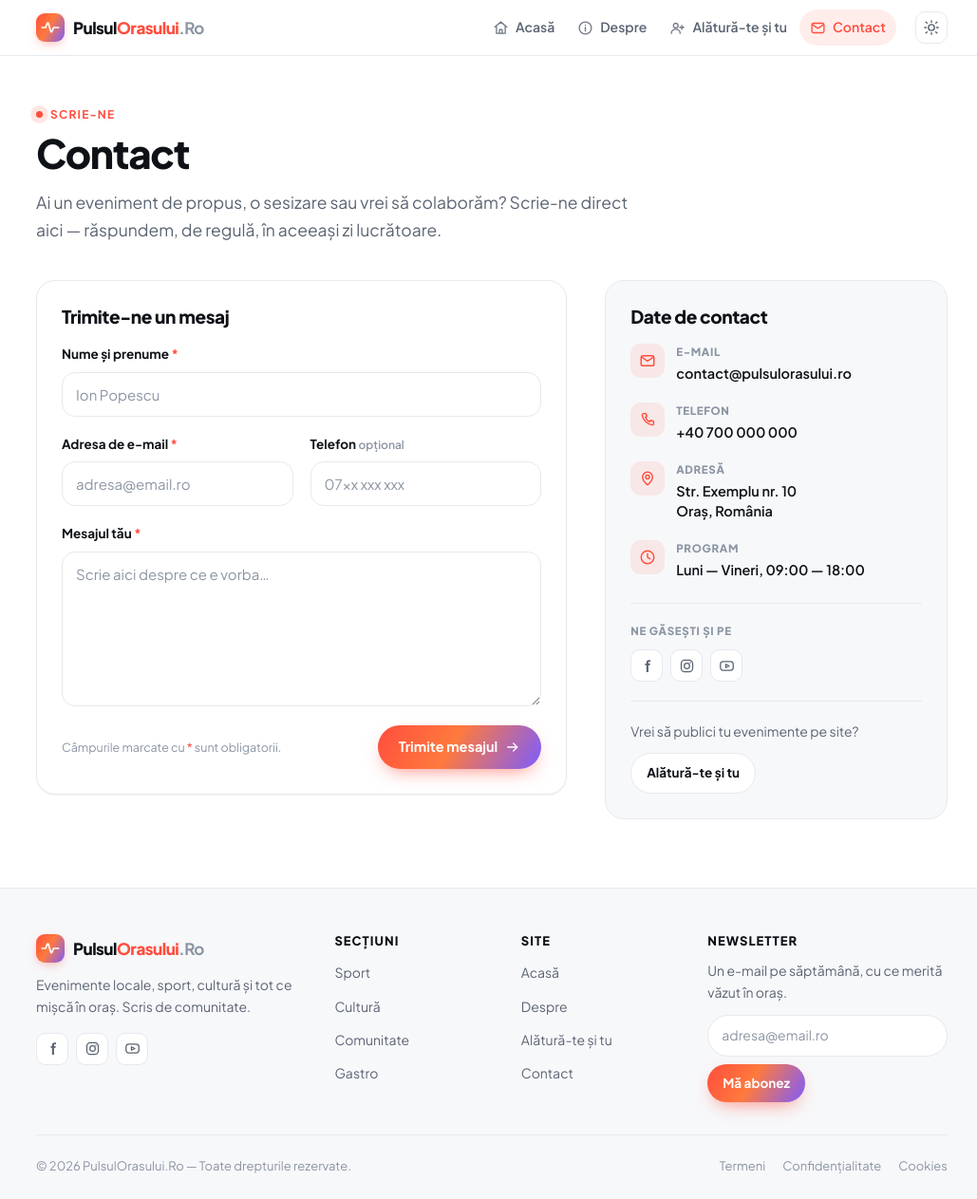
After one commit to mrsilviuro/Pulsul-Orasului, a PHP site: page /contact.html in a window 1280 px wide. The commit adds this page. Shown: the whole page at 95% size, without its empty margins (122-1151 px from the left). Run offline with PHP 8.4, Linux system fonts and the light colour scheme.

Commit message:
Adaugă pagina de contact cu formular și date de contact
- formular cu nume și prenume, e-mail, telefon (opțional) și mesaj
- validare în JS cu mesaje în română, la ieșirea din câmp și în timp real
  după prima eroare; la trimitere, focusul sare pe primul câmp greșit
- coloană cu datele de contact: e-mail, telefon, adresă, program, social
- align-content pe .field, ca un câmp cu eroare pe două rânduri să nu mai
  deformeze câmpul vecin de pe același rând

Co-Authored-By: Claude Opus 5 <noreply@anthropic.com>
Claude-Session: https://claude.ai/code/session_01KN25GiDrNHAb79i1it36P9

```diff
--- a/assets/css/style.css
+++ b/assets/css/style.css
@@ -1166,3 +1166,196 @@ main { padding-block: 46px 64px; }
   .comment__replies { padding-left: 12px; }
   .tab { padding: 11px 12px; font-size: 14px; }
 }
+
+/* =========================================================================
+   PAGINA DE CONTACT
+   13. Antet de pagină
+   14. Formular
+   15. Date de contact
+   ========================================================================= */
+
+/* -------------------------- 13. ANTET DE PAGINĂ ------------------------- */
+.page-head {
+  max-width: 640px;
+  margin-bottom: 38px;
+}
+.page-title {
+  font-size: clamp(30px, 5.5vw, 42px);
+  letter-spacing: -.03em;
+  margin-bottom: 12px;
+}
+.page-lead {
+  font-size: clamp(15.5px, 2.2vw, 17.5px);
+  line-height: 1.65;
+  color: var(--text-soft);
+}
+
+/* ----------------------------- 14. FORMULAR ----------------------------- */
+.contact {
+  display: grid;
+  grid-template-columns: minmax(0, 1.55fr) minmax(0, 1fr);
+  gap: 40px;
+  align-items: start;
+}
+
+.contact__h2 {
+  font-size: 19px;
+  margin-bottom: 18px;
+}
+
+.contact__form-wrap {
+  padding: 26px;
+  border: 1px solid var(--border);
+  border-radius: var(--radius-lg);
+  background: var(--surface);
+  box-shadow: var(--shadow-sm);
+}
+
+.form { display: grid; gap: 18px; }
+
+.field-row {
+  display: grid;
+  grid-template-columns: 1fr 1fr;
+  gap: 18px;
+}
+
+/* align-content: start — altfel, când câmpul vecin de pe același rând afișează
+   o eroare pe două linii, inputul de aici s-ar întinde ca să umple spațiul. */
+.field { display: grid; gap: 7px; min-width: 0; align-content: start; }
+
+.field label {
+  font-size: 13.5px;
+  font-weight: 700;
+  color: var(--text);
+}
+.req { color: var(--brand); }
+.field__opt {
+  font-size: 12px;
+  font-weight: 600;
+  color: var(--text-faint);
+  text-transform: lowercase;
+}
+
+.field input,
+.field textarea {
+  width: 100%;
+  padding: 11px 14px;
+  border-radius: var(--radius);
+  border: 1px solid var(--border);
+  background: var(--bg);
+  font-size: 15px;
+  line-height: 1.55;
+  transition: border-color .18s var(--ease), box-shadow .18s var(--ease),
+              background-color .18s var(--ease);
+}
+.field textarea { resize: vertical; min-height: 120px; }
+.field input::placeholder,
+.field textarea::placeholder { color: var(--text-faint); }
+
+.field input:focus,
+.field textarea:focus {
+  outline: none;
+  border-color: var(--brand);
+  box-shadow: 0 0 0 3px var(--brand-soft);
+}
+
+/* stare de eroare */
+.field.has-error input,
+.field.has-error textarea { border-color: #e0393b; }
+.field.has-error input:focus,
+.field.has-error textarea:focus { box-shadow: 0 0 0 3px rgba(224, 57, 59, .16); }
+
+.field__error {
+  font-size: 12.5px;
+  font-weight: 600;
+  color: #d32f31;
+}
+[data-theme="dark"] .field__error { color: #ff8a86; }
+
+.form__foot {
+  display: flex; align-items: center; justify-content: space-between;
+  flex-wrap: wrap; gap: 14px;
+  margin-top: 2px;
+}
+.form__note { font-size: 12.5px; color: var(--text-faint); }
+.form__foot .btn .ico { width: 16px; height: 16px; }
+
+.form__success {
+  display: flex; align-items: flex-start; gap: 10px;
+  padding: 13px 16px;
+  border-radius: var(--radius);
+  border: 1px solid rgba(22, 163, 74, .35);
+  background: rgba(22, 163, 74, .1);
+  font-size: 14px;
+  font-weight: 600;
+  color: #15803d;
+}
+[data-theme="dark"] .form__success { color: #6ee7a0; }
+.form__success .ico { width: 18px; height: 18px; margin-top: 1px; color: #16a34a; }
+.form__success[hidden] { display: none; }
+
+/* ------------------------- 15. DATE DE CONTACT -------------------------- */
+.contact__info {
+  padding: 26px;
+  border: 1px solid var(--border);
+  border-radius: var(--radius-lg);
+  background: var(--bg-soft);
+}
+
+.info-list { display: grid; gap: 20px; }
+
+.info-item { display: flex; align-items: flex-start; gap: 12px; }
+.info-item__ico {
+  width: 36px; height: 36px;
+  display: grid; place-items: center;
+  border-radius: 11px;
+  background: var(--brand-soft);
+  color: var(--brand);
+  flex: none;
+}
+.info-item__ico .ico { width: 18px; height: 18px; }
+
+.info-item__label {
+  display: block;
+  font-size: 11.5px; font-weight: 800;
+  letter-spacing: .06em; text-transform: uppercase;
+  color: var(--text-faint);
+  margin-bottom: 2px;
+}
+.info-item__value {
+  display: block;
+  font-size: 14.5px; font-weight: 600;
+  line-height: 1.45;
+  color: var(--text);
+  overflow-wrap: anywhere;
+}
+a.info-item__value { transition: color .18s var(--ease); }
+a.info-item__value:hover { color: var(--brand); }
+
+.info-social {
+  margin-top: 24px;
+  padding-top: 20px;
+  border-top: 1px solid var(--border);
+}
+.info-social .socials { margin-top: 9px; }
+
+.info-cta {
+  margin-top: 20px;
+  padding-top: 20px;
+  border-top: 1px solid var(--border);
+}
+.info-cta p { font-size: 14px; color: var(--text-soft); margin-bottom: 11px; }
+
+/* ------------------- responsive pagina de contact ----------------------- */
+@media (max-width: 860px) {
+  .contact { grid-template-columns: 1fr; gap: 26px; }
+}
+
+@media (max-width: 560px) {
+  .field-row { grid-template-columns: 1fr; gap: 18px; }
+  .contact__form-wrap,
+  .contact__info { padding: 20px 16px; }
+  .form__foot { flex-direction: column; align-items: stretch; }
+  .form__foot .btn { width: 100%; }
+  .form__note { order: 2; text-align: center; }
+}
--- a/assets/js/main.js
+++ b/assets/js/main.js
@@ -450,4 +450,107 @@
     updateProgress();
   }
 
+
+  /* ---------------------- 6. FORMULARUL DE CONTACT ---------------------- */
+  var contactForm = document.getElementById('contact-form');
+
+  if (contactForm) {
+    var successBox = document.getElementById('form-success');
+
+    // Telefon: acceptăm formatele uzuale din România și cele internaționale
+    // (cifre, spații, puncte, cratime, paranteze și prefixul +).
+    var phonePattern = /^\+?[\d\s.\-()]{9,20}$/;
+    var emailPattern = /^[^\s@]+@[^\s@]+\.[^\s@]{2,}$/;
+
+    var rules = [
+      {
+        id: 'cf-name', error: 'err-name',
+        check: function (v) {
+          if (!v) return 'Te rugăm să îți scrii numele.';
+          if (v.length < 3) return 'Numele pare prea scurt.';
+          return '';
+        }
+      },
+      {
+        id: 'cf-email', error: 'err-email',
+        check: function (v) {
+          if (!v) return 'Avem nevoie de adresa ta de e-mail ca să îți răspundem.';
+          if (!emailPattern.test(v)) return 'Adresa de e-mail nu pare validă.';
+          return '';
+        }
+      },
+      {
+        id: 'cf-phone', error: 'err-phone',
+        check: function (v) {
+          // câmp opțional: validăm doar dacă a fost completat
+          if (v && !phonePattern.test(v)) return 'Numărul de telefon nu pare valid.';
+          return '';
+        }
+      },
+      {
+        id: 'cf-message', error: 'err-message',
+        check: function (v) {
+          if (!v) return 'Scrie-ne câteva rânduri despre ce e vorba.';
+          if (v.length < 10) return 'Mesajul e prea scurt — mai spune-ne câte ceva.';
+          return '';
+        }
+      }
+    ];
+
+    function showError(rule, message) {
+      var input = document.getElementById(rule.id);
+      var box   = document.getElementById(rule.error);
+      var field = input.closest('.field');
+
+      if (message) {
+        field.classList.add('has-error');
+        input.setAttribute('aria-invalid', 'true');
+        box.textContent = message;
+        box.hidden = false;
+      } else {
+        field.classList.remove('has-error');
+        input.removeAttribute('aria-invalid');
+        box.textContent = '';
+        box.hidden = true;
+      }
+      return !message;
+    }
+
+    function validate(rule) {
+      var input = document.getElementById(rule.id);
+      return showError(rule, rule.check(input.value.trim()));
+    }
+
+    rules.forEach(function (rule) {
+      var input = document.getElementById(rule.id);
+      if (!input) return;
+      // verificăm la ieșirea din câmp, apoi în timp real doar dacă e deja greșit
+      input.addEventListener('blur', function () { validate(rule); });
+      input.addEventListener('input', function () {
+        if (input.closest('.field').classList.contains('has-error')) validate(rule);
+      });
+    });
+
+    contactForm.addEventListener('submit', function (e) {
+      e.preventDefault();
+      if (successBox) successBox.hidden = true;
+
+      var firstBad = null;
+      rules.forEach(function (rule) {
+        if (!validate(rule) && !firstBad) firstBad = document.getElementById(rule.id);
+      });
+
+      if (firstBad) {
+        firstBad.focus();
+        toast('Mai sunt câmpuri de completat.');
+        return;
+      }
+
+      // TODO: aici se trimite mesajul către server (fetch POST către endpoint-ul tău).
+      contactForm.reset();
+      if (successBox) successBox.hidden = false;
+      toast('Mesajul a fost trimis.');
+    });
+  }
+
 })();
--- /dev/null
+++ b/contact.html
@@ -0,0 +1,329 @@
+<!DOCTYPE html>
+<html lang="ro" data-theme="light">
+<head>
+<meta charset="utf-8">
+<meta name="viewport" content="width=device-width, initial-scale=1, viewport-fit=cover">
+<title>Contact — PulsulOrasului.Ro</title>
+<meta name="description" content="Scrie-ne: propuneri de evenimente, sesizări, colaborări sau orice altceva legat de PulsulOrasului.Ro.">
+<meta name="theme-color" content="#ffffff" media="(prefers-color-scheme: light)">
+<meta name="theme-color" content="#0d1015" media="(prefers-color-scheme: dark)">
+
+<link rel="icon" href="assets/img/favicon.svg" type="image/svg+xml">
+<link rel="preconnect" href="https://fonts.googleapis.com">
+<link rel="preconnect" href="https://fonts.gstatic.com" crossorigin>
+<link href="https://fonts.googleapis.com/css2?family=Plus+Jakarta+Sans:wght@400;500;600;700;800&display=swap" rel="stylesheet">
+<link rel="stylesheet" href="assets/css/style.css">
+
+<!-- Setează tema ÎNAINTE de randare, ca să nu apară un flash alb pe dark mode -->
+<script>
+(function () {
+  try {
+    var saved = localStorage.getItem('po-theme');
+    var theme = saved || (window.matchMedia('(prefers-color-scheme: dark)').matches ? 'dark' : 'light');
+    document.documentElement.setAttribute('data-theme', theme);
+  } catch (e) {}
+})();
+</script>
+</head>
+
+<body>
+<a class="skip-link" href="#main">Sari la conținut</a>
+
+<!-- ============================ BARA DE MENIU ============================ -->
+<header class="site-header">
+  <div class="nav">
+
+    <a class="logo" href="index.html" aria-label="PulsulOrasului.Ro — Acasă">
+      <span class="logo__mark" aria-hidden="true">
+        <svg viewBox="0 0 32 32" fill="none">
+          <path d="M2 16h6.2l2.6-7.4a1 1 0 0 1 1.9.05l4.1 14.2a1 1 0 0 0 1.9.04L21.4 16H30"
+                stroke="currentColor" stroke-width="2.6" stroke-linecap="round" stroke-linejoin="round"/>
+        </svg>
+      </span>
+      <span class="logo__text">
+        Pulsul<span class="logo__accent">Orasului</span><span class="logo__tld">.Ro</span>
+      </span>
+    </a>
+
+    <nav class="nav__menu" id="nav-menu" aria-label="Meniu principal">
+      <ul>
+        <li>
+          <a class="nav__link" href="index.html">
+            <svg class="ico" viewBox="0 0 24 24" aria-hidden="true">
+              <path d="M3 10.5 12 3l9 7.5"/><path d="M5.5 9.5V20h13V9.5"/><path d="M10 20v-5.5h4V20"/>
+            </svg>
+            <span>Acasă</span>
+          </a>
+        </li>
+        <li>
+          <a class="nav__link" href="despre.html">
+            <svg class="ico" viewBox="0 0 24 24" aria-hidden="true">
+              <circle cx="12" cy="12" r="9"/><path d="M12 11v5.5"/><path d="M12 7.6v.1"/>
+            </svg>
+            <span>Despre</span>
+          </a>
+        </li>
+        <li>
+          <a class="nav__link" href="alatura-te.html">
+            <svg class="ico" viewBox="0 0 24 24" aria-hidden="true">
+              <circle cx="9.5" cy="8.5" r="3.5"/><path d="M3 20c0-3.6 2.9-6 6.5-6s6.5 2.4 6.5 6"/>
+              <path d="M18.5 8v6"/><path d="M21.5 11h-6"/>
+            </svg>
+            <span>Alătură-te și tu</span>
+          </a>
+        </li>
+        <li>
+          <a class="nav__link is-active" href="contact.html" aria-current="page">
+            <svg class="ico" viewBox="0 0 24 24" aria-hidden="true">
+              <rect x="3" y="5" width="18" height="14" rx="2.5"/><path d="m3.8 7 8.2 5.6L20.2 7"/>
+            </svg>
+            <span>Contact</span>
+          </a>
+        </li>
+      </ul>
+    </nav>
+
+    <div class="nav__actions">
+      <button class="theme-toggle" id="theme-toggle" type="button"
+              aria-label="Schimbă tema" title="Schimbă tema (întuneric / luminos)">
+        <svg class="ico ico--sun" viewBox="0 0 24 24" aria-hidden="true">
+          <circle cx="12" cy="12" r="4.2"/>
+          <path d="M12 2.5v2.2M12 19.3v2.2M4.2 4.2l1.6 1.6M18.2 18.2l1.6 1.6M2.5 12h2.2M19.3 12h2.2M4.2 19.8l1.6-1.6M18.2 5.8l1.6-1.6"/>
+        </svg>
+        <svg class="ico ico--moon" viewBox="0 0 24 24" aria-hidden="true">
+          <path d="M20.5 14.3A8.6 8.6 0 0 1 9.7 3.5a8.6 8.6 0 1 0 10.8 10.8Z"/>
+        </svg>
+      </button>
+
+      <button class="nav__burger" id="nav-burger" type="button"
+              aria-label="Deschide meniul" aria-expanded="false" aria-controls="nav-menu">
+        <span></span><span></span><span></span>
+      </button>
+    </div>
+
+  </div>
+</header>
+
+<main id="main">
+  <div class="wrap">
+
+    <!-- ============================ ANTET ============================== -->
+    <header class="page-head">
+      <p class="eyebrow"><span class="pulse-dot" aria-hidden="true"></span> Scrie-ne</p>
+      <h1 class="page-title">Contact</h1>
+      <p class="page-lead">
+        Ai un eveniment de propus, o sesizare sau vrei să colaborăm? Scrie-ne direct
+        aici — răspundem, de regulă, în aceeași zi lucrătoare.
+      </p>
+    </header>
+
+    <div class="contact">
+
+      <!-- ========================= FORMULARUL ========================== -->
+      <!--
+        Când legi backend-ul: pui action="/trimite-mesaj" și method="post",
+        sau interceptezi submit-ul din JS (locul e marcat cu TODO în main.js).
+      -->
+      <section class="contact__form-wrap" aria-labelledby="form-title">
+        <h2 class="contact__h2" id="form-title">Trimite-ne un mesaj</h2>
+
+        <form class="form" id="contact-form" novalidate>
+
+          <div class="field">
+            <label for="cf-name">Nume și prenume <span class="req" aria-hidden="true">*</span></label>
+            <input type="text" id="cf-name" name="nume" autocomplete="name"
+                   placeholder="Ion Popescu" required
+                   aria-describedby="err-name">
+            <p class="field__error" id="err-name" hidden></p>
+          </div>
+
+          <div class="field-row">
+            <div class="field">
+              <label for="cf-email">Adresa de e-mail <span class="req" aria-hidden="true">*</span></label>
+              <input type="email" id="cf-email" name="email" autocomplete="email"
+                     placeholder="adresa@email.ro" required
+                     aria-describedby="err-email">
+              <p class="field__error" id="err-email" hidden></p>
+            </div>
+
+            <div class="field">
+              <label for="cf-phone">Telefon <span class="field__opt">opțional</span></label>
+              <input type="tel" id="cf-phone" name="telefon" autocomplete="tel"
+                     placeholder="07xx xxx xxx"
+                     aria-describedby="err-phone">
+              <p class="field__error" id="err-phone" hidden></p>
+            </div>
+          </div>
+
+          <div class="field">
+            <label for="cf-message">Mesajul tău <span class="req" aria-hidden="true">*</span></label>
+            <textarea id="cf-message" name="mesaj" rows="6"
+                      placeholder="Scrie aici despre ce e vorba…" required
+                      aria-describedby="err-message"></textarea>
+            <p class="field__error" id="err-message" hidden></p>
+          </div>
+
+          <div class="form__foot">
+            <p class="form__note">Câmpurile marcate cu <span class="req">*</span> sunt obligatorii.</p>
+            <button class="btn btn--primary" type="submit">
+              <span>Trimite mesajul</span>
+              <svg class="ico" viewBox="0 0 24 24" aria-hidden="true">
+                <path d="M4 12h15"/><path d="m13 6 6 6-6 6"/>
+              </svg>
+            </button>
+          </div>
+
+          <!-- confirmarea apare aici, după trimitere -->
+          <p class="form__success" id="form-success" role="status" hidden>
+            <svg class="ico" viewBox="0 0 24 24" aria-hidden="true">
+              <circle cx="12" cy="12" r="9"/><path d="m8.2 12.3 2.6 2.6 5-5.2"/>
+            </svg>
+            <span>Mesajul a fost trimis. Îți mulțumim — revenim cu un răspuns în cel mai scurt timp.</span>
+          </p>
+        </form>
+      </section>
+
+      <!-- ======================= DATE DE CONTACT ======================= -->
+      <aside class="contact__info" aria-labelledby="info-title">
+        <h2 class="contact__h2" id="info-title">Date de contact</h2>
+
+        <ul class="info-list">
+          <li class="info-item">
+            <span class="info-item__ico" aria-hidden="true">
+              <svg class="ico" viewBox="0 0 24 24">
+                <rect x="3" y="5" width="18" height="14" rx="2.5"/><path d="m3.8 7 8.2 5.6L20.2 7"/>
+              </svg>
+            </span>
+            <div>
+              <span class="info-item__label">E-mail</span>
+              <a class="info-item__value" href="mailto:contact@pulsulorasului.ro">contact@pulsulorasului.ro</a>
+            </div>
+          </li>
+
+          <li class="info-item">
+            <span class="info-item__ico" aria-hidden="true">
+              <svg class="ico" viewBox="0 0 24 24">
+                <path d="M6.5 3.5h3l1.5 4-2 1.4a12 12 0 0 0 6.1 6.1l1.4-2 4 1.5v3a2 2 0 0 1-2.2 2A16.8 16.8 0 0 1 4.5 5.7a2 2 0 0 1 2-2.2Z"/>
+              </svg>
+            </span>
+            <div>
+              <span class="info-item__label">Telefon</span>
+              <a class="info-item__value" href="tel:+40700000000">+40 700 000 000</a>
+            </div>
+          </li>
+
+          <li class="info-item">
+            <span class="info-item__ico" aria-hidden="true">
+              <svg class="ico" viewBox="0 0 24 24">
+                <path d="M12 21s7-5.6 7-11a7 7 0 1 0-14 0c0 5.4 7 11 7 11Z"/><circle cx="12" cy="10" r="2.6"/>
+              </svg>
+            </span>
+            <div>
+              <span class="info-item__label">Adresă</span>
+              <span class="info-item__value">Str. Exemplu nr. 10<br>Oraș, România</span>
+            </div>
+          </li>
+
+          <li class="info-item">
+            <span class="info-item__ico" aria-hidden="true">
+              <svg class="ico" viewBox="0 0 24 24">
+                <circle cx="12" cy="12" r="9"/><path d="M12 7v5.2l3.4 2"/>
+              </svg>
+            </span>
+            <div>
+              <span class="info-item__label">Program</span>
+              <span class="info-item__value">Luni — Vineri, 09:00 — 18:00</span>
+            </div>
+          </li>
+        </ul>
+
+        <div class="info-social">
+          <span class="info-item__label">Ne găsești și pe</span>
+          <div class="socials">
+            <a href="#" aria-label="Facebook"><svg viewBox="0 0 24 24" aria-hidden="true"><path d="M14 8.5V7a1.5 1.5 0 0 1 1.5-1.5H17V3h-2.2A3.8 3.8 0 0 0 11 6.8v1.7H9V11h2v10h3V11h2.2l.4-2.5H14Z" fill="currentColor" stroke="none"/></svg></a>
+            <a href="#" aria-label="Instagram"><svg viewBox="0 0 24 24" aria-hidden="true"><rect x="3.5" y="3.5" width="17" height="17" rx="5"/><circle cx="12" cy="12" r="4"/><circle cx="17" cy="7" r="1.1" fill="currentColor" stroke="none"/></svg></a>
+            <a href="#" aria-label="YouTube"><svg viewBox="0 0 24 24" aria-hidden="true"><rect x="2.5" y="5.5" width="19" height="13" rx="4"/><path d="m10.5 9.5 5 2.5-5 2.5z"/></svg></a>
+          </div>
+        </div>
+
+        <div class="info-cta">
+          <p>Vrei să publici tu evenimente pe site?</p>
+          <a class="btn btn--ghost btn--sm" href="alatura-te.html">Alătură-te și tu</a>
+        </div>
+      </aside>
+
+    </div>
+  </div>
+</main>
+
+<!-- =============================== FOOTER =============================== -->
+<footer class="site-footer">
+  <div class="wrap">
+    <div class="footer__top">
+
+      <div class="footer__brand">
+        <a class="logo logo--footer" href="index.html">
+          <span class="logo__mark" aria-hidden="true">
+            <svg viewBox="0 0 32 32" fill="none">
+              <path d="M2 16h6.2l2.6-7.4a1 1 0 0 1 1.9.05l4.1 14.2a1 1 0 0 0 1.9.04L21.4 16H30"
+                    stroke="currentColor" stroke-width="2.6" stroke-linecap="round" stroke-linejoin="round"/>
+            </svg>
+          </span>
+          <span class="logo__text">Pulsul<span class="logo__accent">Orasului</span><span class="logo__tld">.Ro</span></span>
+        </a>
+        <p class="footer__tagline">Evenimente locale, sport, cultură și tot ce mișcă în oraș. Scris de comunitate.</p>
+        <div class="socials">
+          <a href="#" aria-label="Facebook"><svg viewBox="0 0 24 24" aria-hidden="true"><path d="M14 8.5V7a1.5 1.5 0 0 1 1.5-1.5H17V3h-2.2A3.8 3.8 0 0 0 11 6.8v1.7H9V11h2v10h3V11h2.2l.4-2.5H14Z" fill="currentColor" stroke="none"/></svg></a>
+          <a href="#" aria-label="Instagram"><svg viewBox="0 0 24 24" aria-hidden="true"><rect x="3.5" y="3.5" width="17" height="17" rx="5"/><circle cx="12" cy="12" r="4"/><circle cx="17" cy="7" r="1.1" fill="currentColor" stroke="none"/></svg></a>
+          <a href="#" aria-label="YouTube"><svg viewBox="0 0 24 24" aria-hidden="true"><rect x="2.5" y="5.5" width="19" height="13" rx="4"/><path d="m10.5 9.5 5 2.5-5 2.5z"/></svg></a>
+        </div>
+      </div>
+
+      <nav class="footer__col" aria-label="Secțiuni">
+        <h3>Secțiuni</h3>
+        <ul>
+          <li><a href="#">Sport</a></li>
+          <li><a href="#">Cultură</a></li>
+          <li><a href="#">Comunitate</a></li>
+          <li><a href="#">Gastro</a></li>
+        </ul>
+      </nav>
+
+      <nav class="footer__col" aria-label="Site">
+        <h3>Site</h3>
+        <ul>
+          <li><a href="index.html">Acasă</a></li>
+          <li><a href="despre.html">Despre</a></li>
+          <li><a href="alatura-te.html">Alătură-te și tu</a></li>
+          <li><a href="contact.html">Contact</a></li>
+        </ul>
+      </nav>
+
+      <div class="footer__col footer__news">
+        <h3>Newsletter</h3>
+        <p>Un e-mail pe săptămână, cu ce merită văzut în oraș.</p>
+        <form class="news-form" action="#" method="post">
+          <label class="sr-only" for="news-email">Adresa ta de e-mail</label>
+          <input id="news-email" type="email" name="email" placeholder="adresa@email.ro" required>
+          <button class="btn btn--primary btn--sm" type="submit">Mă abonez</button>
+        </form>
+      </div>
+
+    </div>
+
+    <div class="footer__bottom">
+      <p>© <span id="year">2026</span> PulsulOrasului.Ro — Toate drepturile rezervate.</p>
+      <ul class="footer__legal">
+        <li><a href="#">Termeni</a></li>
+        <li><a href="#">Confidențialitate</a></li>
+        <li><a href="#">Cookies</a></li>
+      </ul>
+    </div>
+  </div>
+</footer>
+
+<div class="toast" id="toast" role="status" aria-live="polite"></div>
+
+<script src="assets/js/main.js"></script>
+</body>
+</html>
```
Also changed, not shown: README.md.
